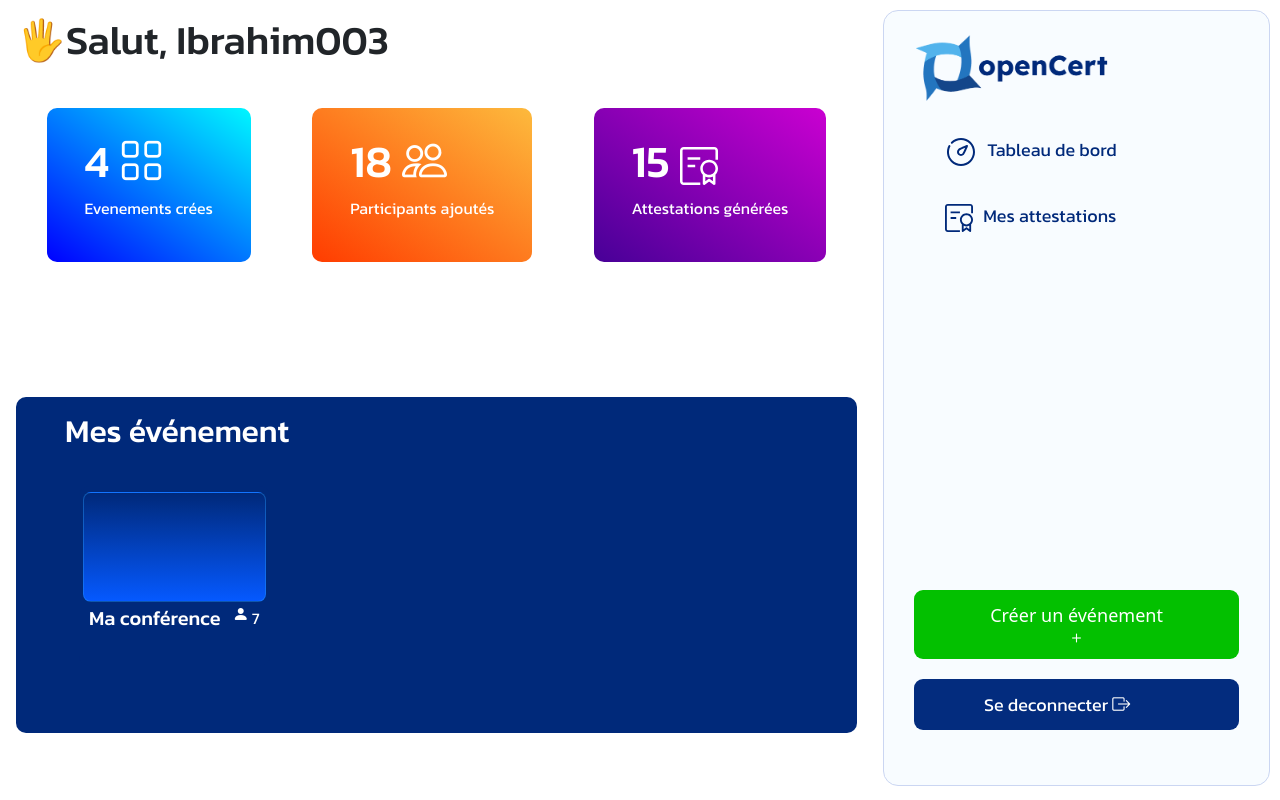
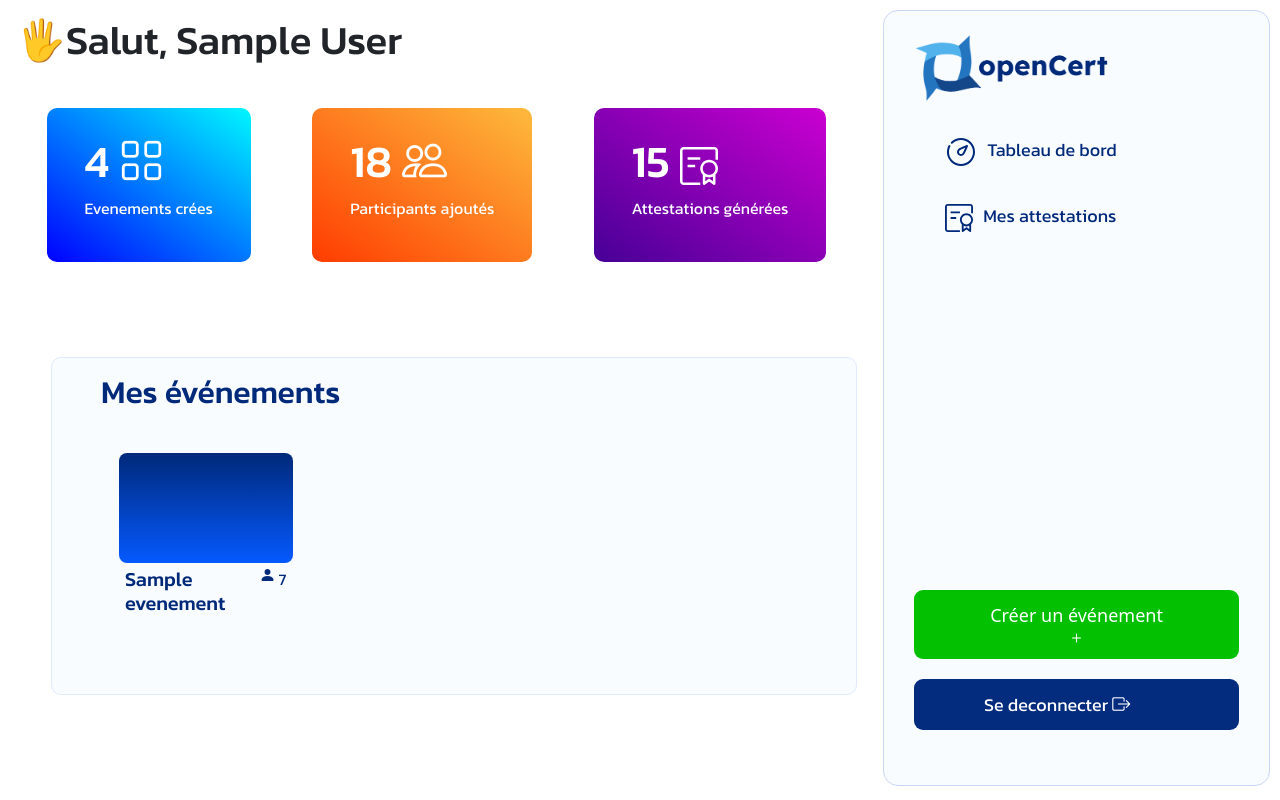
Before and after one commit to IM003/PFE, a Flask app: page /dashboard in a window 1280 px wide. Run offline with Flask 3, Linux system fonts and the light colour scheme; a user stored in the database is signed in; tables that the repository leaves empty hold one stand-in row (values such as "Sample post").

Commit message:
CRUD events

```diff
--- a/models.py
+++ b/models.py
@@ -7,8 +7,8 @@ class User(db.Model, UserMixin):
     nom = db.Column(db.String(150))
     email = db.Column(db.String(150), unique=True)
     mdp = db.Column(db.String(150))
-    events = db.relationship('Evenement')
-    attests = db.relationship('Attestation')
+    evenements = db.relationship('Evenement', backref='user', lazy=True)
+    attestations = db.relationship('Attestation')
 
 class ModeleAttestation(db.Model):
     __tablename__ = 'modele_attestation'
@@ -25,7 +25,7 @@ class Evenement(db.Model):
     nom = db.Column(db.String(150), nullable=False)
     date_deb = db.Column(db.Date, nullable=False)
     date_fin = db.Column(db.Date)
-    modele_id = db.Column(db.Integer, db.ForeignKey('modele_attestation.id'))
+    modele_id = db.Column(db.Integer, db.ForeignKey('modele_attestation.id'), nullable=True)
     user_id = db.Column(db.Integer, db.ForeignKey('user.id'), nullable=False)
 
 class Participant(db.Model):
--- a/routes.py
+++ b/routes.py
@@ -1,5 +1,5 @@
 from flask import Blueprint, render_template, request, flash, redirect, url_for
-from models import User #, Contact
+from models import User, Evenement, Participant, Attestation, ModeleAttestation
 from __init__ import db
 from werkzeug.security import generate_password_hash, check_password_hash
 from flask_login import login_user, login_required, logout_user, current_user
@@ -59,10 +59,25 @@ def login():
     return render_template("login.html", user=current_user)
 
 
-@routes.route('/dashboard')
+@routes.route('/dashboard', methods=['GET', 'POST'])
 @login_required
 def dashboard():
+    if request.method == 'POST':
+        nom = request.form.get('nom')
+        date_deb = request.form.get('date_deb')
+        date_fin = request.form.get('date_fin')
+
+        new_event = Evenement(nom=nom, date_deb=date_deb, date_fin=date_fin, user_id=current_user.id)
+        db.session.add(new_event)
+        db.session.commit()
+        flash('Evénement crée avec succès !', category='success')
+        return redirect(url_for('routes.dashboard'))
+
     return render_template("dashboard.html", user=current_user)
+
+
+
+
 
 @routes.route('/logout')
 @login_required
@@ -70,18 +85,47 @@ def logout():
     logout_user()
     return redirect(url_for('routes.home'))
 
-@routes.route('/events')
-def events():
-    return render_template("events.html")
+@routes.route('/events/<int:id>', methods=['GET', 'POST'])
+@login_required
+def events(id):
+    evenement = Evenement.query.get_or_404(id)
 
-@routes.route('/eventsDetails')
-def eventsDetails():
-    return render_template("eventsDetails.html")
+    if evenement.user.id != current_user.id:
+        abort(403)
+
+    if request.method == 'POST':
+        db.session.delete(evenement)
+        db.session.commit()
+        flash('Evenement supprimé avec success', category='success')
+        return redirect(url_for('routes.dashboard'))
+
+    evenement.verified = True
+    db.session.commit()
+    return render_template("events.html", user=current_user, evenement=evenement)
+
+
+@routes.route('/edit_event/<int:id>', methods=['GET', 'POST'])
+@login_required
+def edit_event(id):
+    event = Evenement.query.get_or_404(id)
+
+    if event.user_id != current_user.id:
+        abort(403)
+
+    if request.method == 'POST':
+        event.nom = request.form.get('nom')
+        event.date_deb = request.form.get('date_deb')
+        event.date_fin = request.form.get('date_fin')
+
+        db.session.commit()
+        flash('Événement modifié avec succès!', 'success')
+        return redirect(url_for('routes.dashboard'))
+
+    return render_template('edit_event.html', user=current_user, event=event)
+
+
+
 
 @routes.route('/certificate')
 def certificate():
     return render_template("certificate.html")
-
-@routes.route('/event')
-def event():
-    return render_template("events.html")
--- a/static/css/event.css
+++ b/static/css/event.css
@@ -30,8 +30,10 @@
 
 
 .events{
-    background: var(--primary-color);
-    margin-top: 135px;
+    background: var(--textField-color);
+    border: 1px solid var(--border-color);
+    margin-top: 95px;
+    margin-left: 35px;
     border-radius: 10px;
     padding: 15px;
 }
@@ -45,14 +47,16 @@
 
 .event-container{
     padding: 28px;
+    align-self: center;
+
 }
 
 .event-card{
     width: 300px;
     height: 180px;
-    background:var(--primary-color);
+    background: transparent;
     padding: 6px;
-    color: white;
+    color: var(--primary-color);
     border-radius: 10px;
     margin: 24px;
     transition: .5s;
@@ -68,7 +72,6 @@
     background: var(--special-color);
     border-radius: 8px;
     cursor: pointer;
-    border: 1px solid rgba(40, 158, 255, 0.384);
 }
 
 .carde-body{
--- a/templates/dashboard.html
+++ b/templates/dashboard.html
@@ -7,7 +7,7 @@
 
     <article class="display">
         <section class="column-small page-content">
-            <h1>🖐Salut, <span>Ibrahim003</span></h1>
+            <h1>🖐Salut, <span>{{ user.nom }}</span></h1>
 
             <div class="stats">
                 <div class="stat-card" style="background: linear-gradient(35deg, blue, rgb(0, 247, 255));">
@@ -30,29 +30,25 @@
             </div>
 
             <div class="events">
-                <h2 id="titre">Mes événement</h2>
+                <h2 id="titre" style="color: #00297a;">Mes événements</h2>
 
-                <article class="row g-2 event-container">
+            <article class="row g-2 event-container">
 
+                    {% for evenement in user.evenements %}
                     <div class="col-3 event-card">
-                        <a href="/events"><div class="poster"></div></a>
+                        <a href="{{ url_for('routes.events', id=evenement.id) }}"><div class="poster"></div></a>
                         <div class="carde-body">
-                                <h5>Ma conférence</h5>
+                                <h5>{{ evenement.nom }}</h5>
                                 <item>
                                     <span class="bi bi-person-fill"></span>
                                     <p>7</p>
                                 </item>
-
                         </div>
                     </div>
 
+                     {% endfor %}
+            </article>
 
-
-
-
-
-
-            </article>
 
             </div>
         </section>
@@ -90,10 +86,10 @@
                         </div>
                         <div class="modal-body">
 
-                            <form class="form-control needs-validation" novalidate>
+                            <form class="form-control needs-validation" method="POST" action="{{ url_for('routes.dashboard') }}" novalidate>
 
                                 <label for="validationCustom01" class="form-label">Nom de l'événement</label>
-                                <input type="text" class="form-control" id="validationCustom01" required>
+                                <input type="text" class="form-control" name="nom" id="validationCustom01" required>
                                 <div class="invalid-feedback">
                                     Entrer le nom de l'événement!
                                 </div>
@@ -101,7 +97,7 @@
                                 <br>
 
                                 <label for="validationCustom02" class="form-label">Date début </label>
-                                <input type="text" class="form-control" id="validationCustom02" placeholder="01/01/2025" required>
+                                <input type="date" class="form-control" name="date_deb" id="validationCustom02"  required>
                                 <div class="invalid-feedback">
                                     Entrer la date de début!
                                 </div>
@@ -109,11 +105,14 @@
                                 <br>
 
                                 <label for="validationCustom02" class="form-label">Date fin (Optionnel)</label>
-                                <input type="text" class="form-control" id="validationCustom02" placeholder="03/01/2025">
+                                <input type="date" class="form-control" name="date_fin" id="validationCustom02"  required>
+                                <div class="invalid-feedback">
+                                    Entrer la date de début!
+                                </div>
 
                                 <br><br>
                                 <div class="col-12">
-                                <button class="btn btn-success" type="submit">Créer</button>
+                                <button class="btn btn-success" name="submit" type="submit">Créer</button>
                                 </div>
 
                             </form>
```
Also changed, not shown: templates/edit_event.html (added, +33 -0 lines), templates/events.html (+18 -5 lines).
